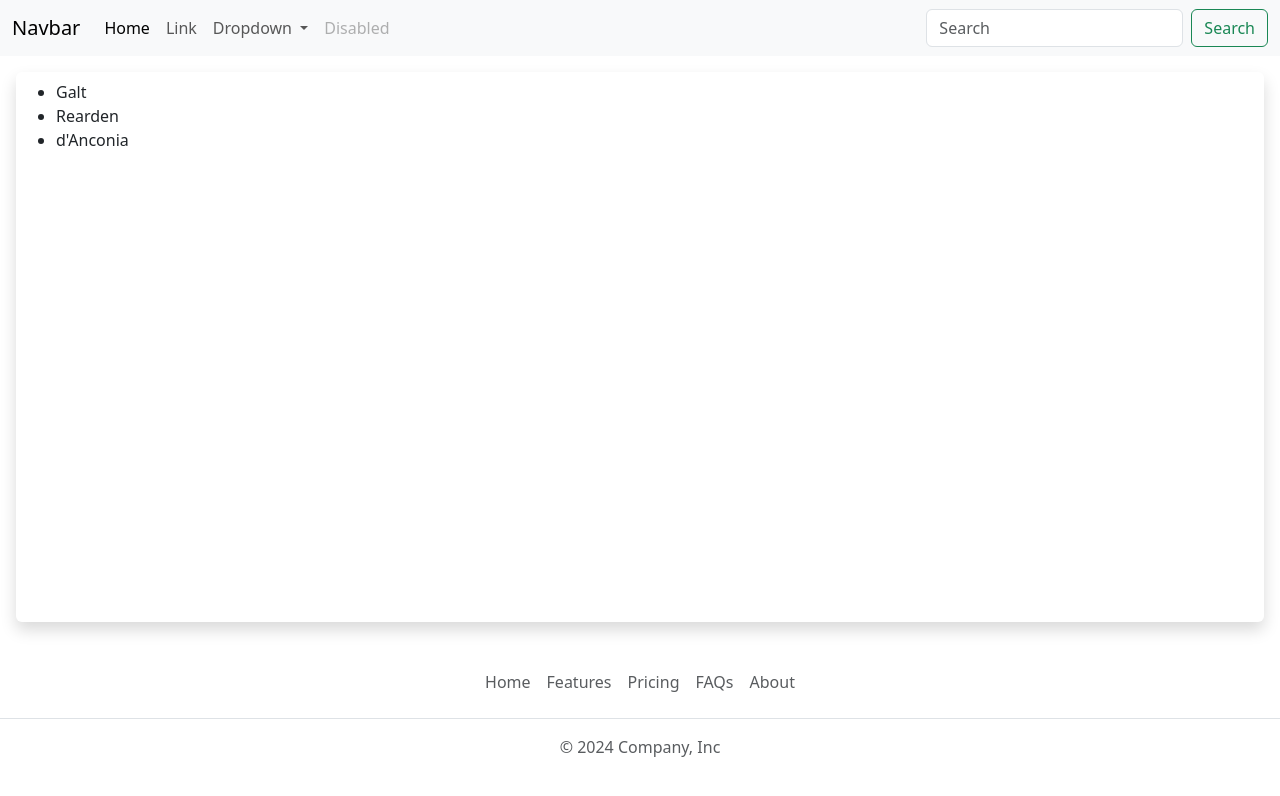
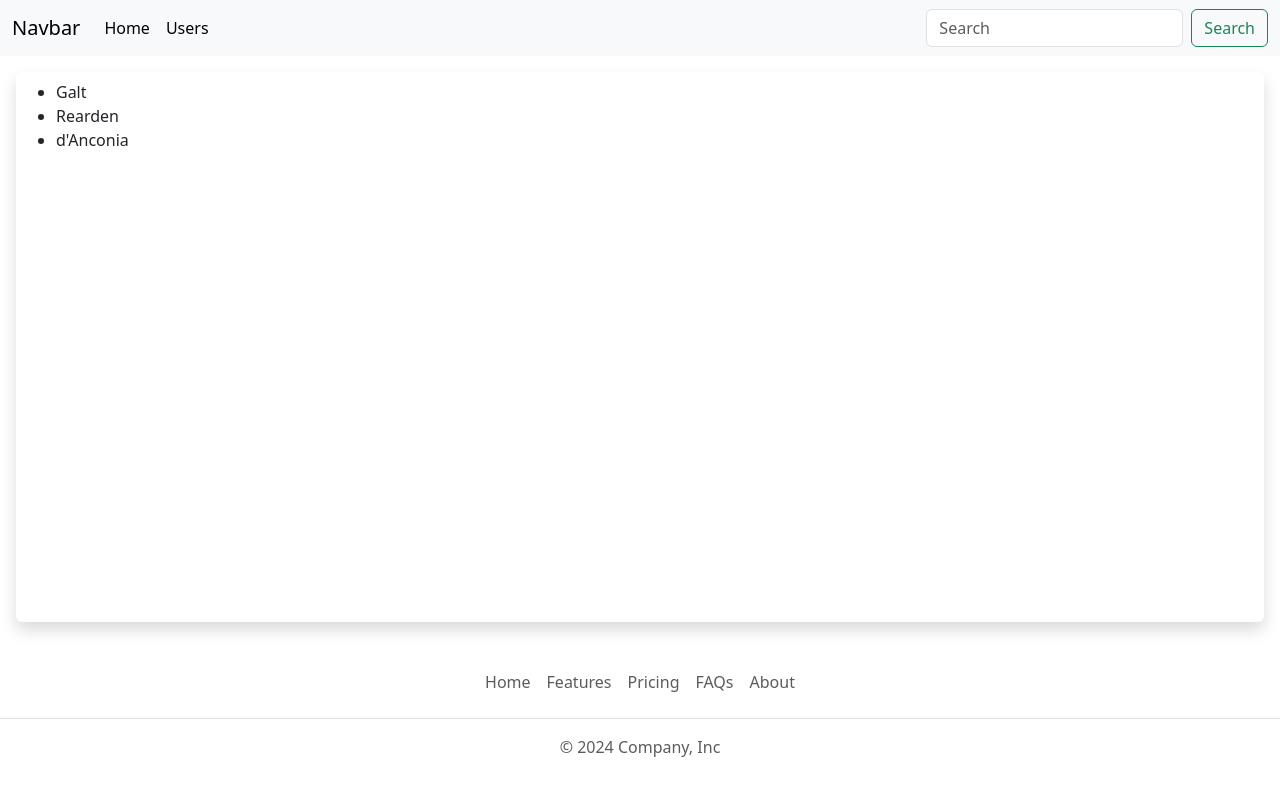
Before and after one commit to Phyllipesa/second-step-angular-basic, an Angular app: page / in a window 1280 px wide. Shown: the top 796 px of the page. Built offline with nearby package versions, Linux system fonts and the light colour scheme.

Commit message:
Alterando itens da Navbar

```diff
--- a/src/app/_components/navbar/navbar.component.html
+++ b/src/app/_components/navbar/navbar.component.html
@@ -7,25 +7,12 @@
       <div class="collapse navbar-collapse" id="navbarSupportedContent">
         <ul class="navbar-nav me-auto mb-2 mb-lg-0">
           <li class="nav-item">
-            <a class="nav-link active" aria-current="page" href="#">Home</a>
+            <a class="nav-link active" routerLink="/" aria-current="page" href="#">Home</a>
           </li>
           <li class="nav-item">
-            <a class="nav-link" href="#">Link</a>
+            <a class="nav-link active" routerLink="/users/list" aria-current="page" href="#">Users</a>
           </li>
-          <li class="nav-item dropdown">
-            <a class="nav-link dropdown-toggle" href="#" role="button" data-bs-toggle="dropdown" aria-expanded="false">
-              Dropdown
-            </a>
-            <ul class="dropdown-menu">
-              <li><a class="dropdown-item" href="#">Action</a></li>
-              <li><a class="dropdown-item" href="#">Another action</a></li>
-              <li><hr class="dropdown-divider"></li>
-              <li><a class="dropdown-item" href="#">Something else here</a></li>
-            </ul>
-          </li>
-          <li class="nav-item">
-            <a class="nav-link disabled" aria-disabled="true">Disabled</a>
-          </li>
+
         </ul>
         <form class="d-flex" role="search">
           <input class="form-control me-2" type="search" placeholder="Search" aria-label="Search">
```
